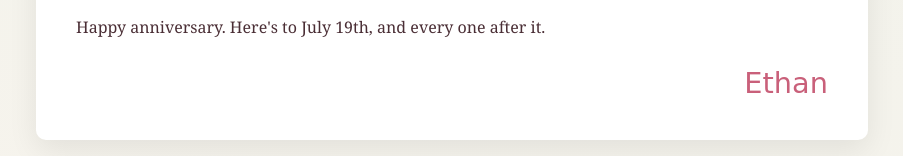
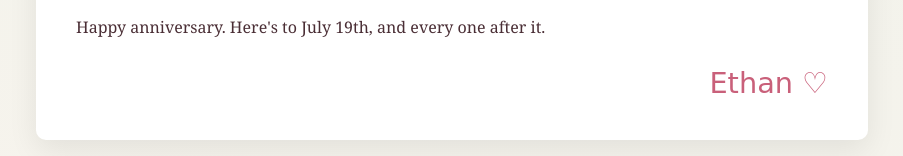
Before and after one commit to ethanrawson/noswar, a website: page public/index.html in a window 1280 px wide. Shown: the part 9888-10044 px from the top of the page, without its empty margins (188-1091 px from the left). Drawn offline with Linux system fonts and the light colour scheme.

Commit message:
Update anniversary message with a heart symbol

```diff
--- a/public/index.html
+++ b/public/index.html
@@ -517,7 +517,7 @@
     <p>Happy 1 year and a half! I know I have not been great recently and I sincerely do apologize, especially having the same conversation more than once. I want you to know I truly do care and I will try as hard as possible to make that a known fact. It's a shame I couldn't figure it out these past few months, but that is no more. I love you and I hope we can continue building this relationship and celebrate more and more together. Just look at all of our memories just in a year and a half. I am so excited for a lifetime of this with you. There isn't a better person to share this life with.</p>
     <p>Here is to being better for you and making you the happiest girl in the world! I love you, Emely.</p>
     <p>Happy anniversary. Here's to July 19th, and every one after it.</p>
-    <div class="script sign">Ethan</div>
+    <div class="script sign">Ethan ♡</div>
   </div>
 </section>
 
```
